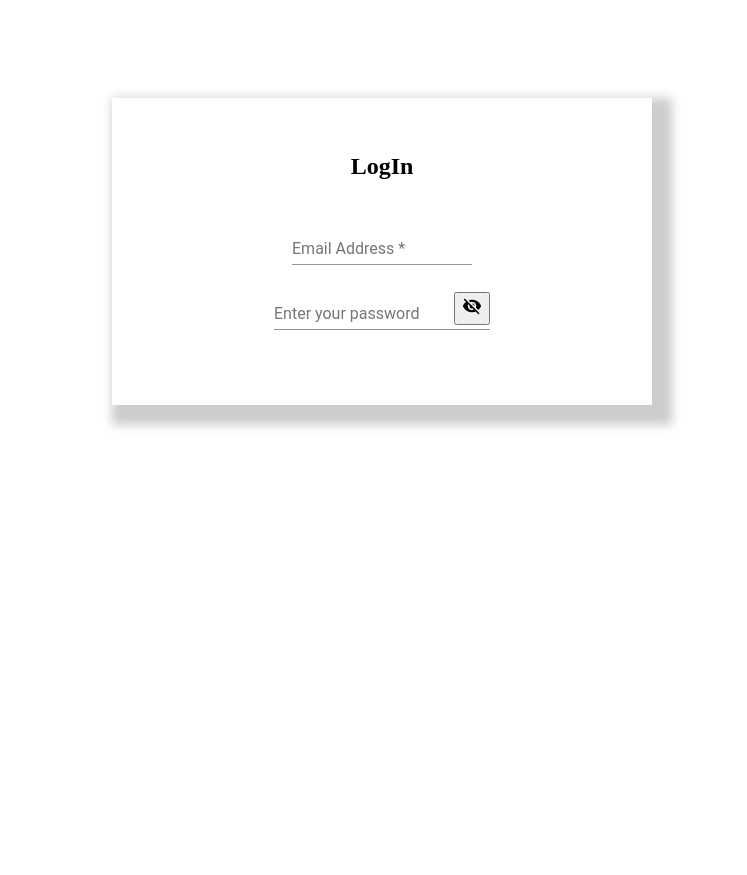
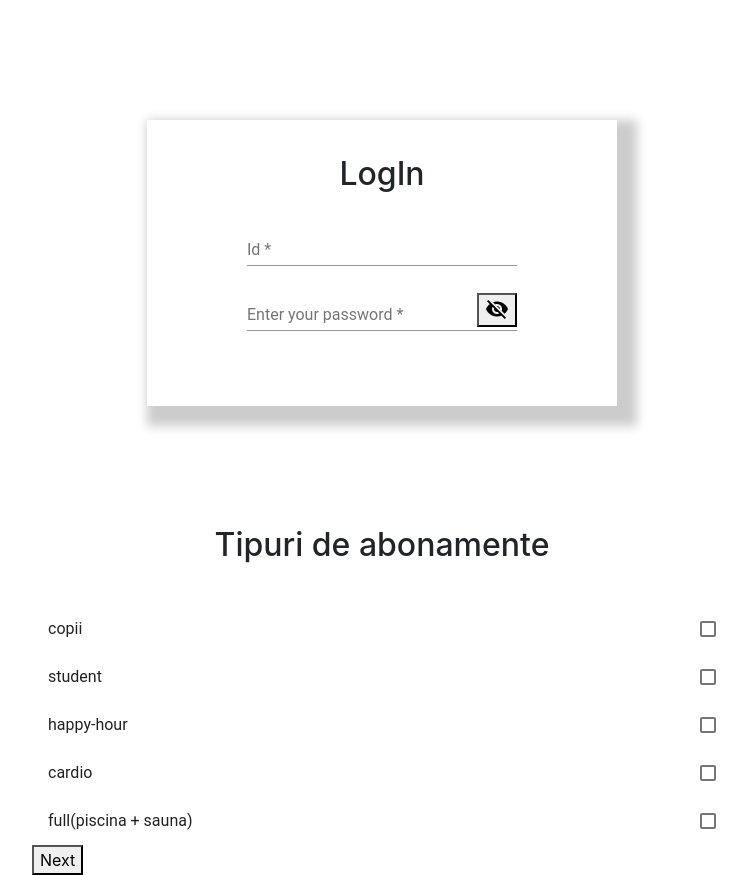
Before and after one commit to alexandrastratulat/fitness-app, an Angular app: page / in a window 1280 px wide. Shown: the whole page, without its empty margins (258-1005 px from the left). Before the commit the page ends 800 px from the top, so only its background shows below. Built offline with nearby package versions, Linux system fonts and the light colour scheme.

Commit message:
tip abonamente

```diff
--- a/package.json
+++ b/package.json
@@ -21,6 +21,7 @@
     "@angular/platform-browser": "~8.0.3",
     "@angular/platform-browser-dynamic": "~8.0.3",
     "@angular/router": "~8.0.3",
+    "ngx-bootstrap": "^5.1.0",
     "rxjs": "~6.4.0",
     "tslib": "^1.9.0",
     "zone.js": "~0.9.1"
--- /dev/null
+++ b/src/app/abonamente/abonamente/abonamente.component.css
@@ -0,0 +1,8 @@
+.abonamente{
+  width: 700px;
+  margin: auto;
+}
+
+.titlu{
+  text-align: center;
+}
--- /dev/null
+++ b/src/app/abonamente/abonamente/abonamente.component.html
@@ -0,0 +1,36 @@
+<!-- <div class="container">
+<div class="mb-3">
+  <pre class="card card-block card-header" *ngIf="value">Event select is fired. The heading of the selected tab is: {{value}}</pre>
+</div>
+<tabset>
+  <tab heading="Abonament copii" class="mt-2" (selectTab)="onSelect($event)">
+    <h4>Abonament copii ( <16 ) </h4>
+    <p>Lorem Ipsum is simply dummy text of the printing and typesetting industry.
+      Lorem Ipsum has been the industry's standard dummy text ever since the 1500s,
+      when an unknown printer took a galley of type and scrambled it to make a type specimen book.</p>
+      <mat-list role="list">
+          <mat-list-item role="listitem">Item 1</mat-list-item>
+          <mat-list-item role="listitem">Item 2</mat-list-item>
+          <mat-list-item role="listitem">Item 3</mat-list-item>
+        </mat-list>
+  </tab>
+  <tab heading="Abonament studenti" class="mt-2" (selectTab)="onSelect($event)">
+    <h4>Abonament student</h4>
+    <p>It has survived not only five centuries, but also the leap into electronic typesetting,
+      remaining essentially unchanged. It was popularised in the 1960s with the release of
+      Letraset sheets containing Lorem Ipsum passages</p>
+  </tab>
+</tabset>
+</div> -->
+<br> <br><br><br><br>
+<div class="abonamente">
+  <h2 class="titlu">Tipuri de abonamente</h2>
+  <br>
+  <mat-selection-list #abonament>
+    <mat-list-option *ngFor="let abonament of abonamente">
+      {{abonament}}
+    </mat-list-option>
+  </mat-selection-list>
+  <button mat-raised-button>Next</button>
+
+</div>
--- /dev/null
+++ b/src/app/abonamente/abonamente/abonamente.component.ts
@@ -0,0 +1,22 @@
+import { Component, OnInit } from '@angular/core';
+import { TabDirective } from 'ngx-bootstrap/tabs';
+
+@Component({
+  selector: 'app-abonamente',
+  templateUrl: './abonamente.component.html',
+  styleUrls: ['./abonamente.component.css']
+})
+export class AbonamenteComponent implements OnInit {
+  value: string;
+  onSelect(data: TabDirective): void {
+    this.value = data.heading;
+  }
+  constructor() { }
+
+  ngOnInit() {
+  }
+
+    abonamente: string[] = ['copii', 'student', 'happy-hour', 'cardio', 'full(piscina + sauna)'];
+
+
+}
--- a/src/app/app.component.html
+++ b/src/app/app.component.html
@@ -1,3 +1,4 @@
 <!--The content below is only a placeholder and can be replaced.-->
 <app-log></app-log>
+<app-abonamente></app-abonamente>
 <router-outlet></router-outlet>
--- a/src/app/app.module.ts
+++ b/src/app/app.module.ts
@@ -8,11 +8,15 @@ import { LogComponent } from './login/log/log.component';
 import {MatInputModule} from '@angular/material/input';
 import { MatFormFieldModule } from '@angular/material/form-field';
 import { MatIconModule } from '@angular/material/icon';
+import { AbonamenteComponent } from './abonamente/abonamente/abonamente.component';
+import { TabsModule } from 'ngx-bootstrap/tabs';
+import {MatListModule} from '@angular/material/list';
 
 @NgModule({
   declarations: [
     AppComponent,
-    LogComponent
+    LogComponent,
+    AbonamenteComponent,
   ],
   imports: [
     BrowserModule,
@@ -20,7 +24,9 @@ import { MatIconModule } from '@angular/material/icon';
     MatInputModule,
     MatFormFieldModule,
     MatIconModule,
-    BrowserAnimationsModule
+    BrowserAnimationsModule,
+    TabsModule.forRoot(),
+    MatListModule
   ],
   providers: [],
   bootstrap: [AppComponent]
--- a/src/app/login/log/log.component.css
+++ b/src/app/login/log/log.component.css
@@ -2,17 +2,20 @@
 .displayTableCell {
   width: 470px;
   margin: auto;
-  background-color: white;
   box-shadow: 10px 10px 10px 10px #ccc;
   padding: 35px;
   padding-bottom: 35px;
   padding-right: 35px;
   padding-left: 35px;
   text-align: center;
-  background:'https://www.google.com/search?q=abstract+gym+images&tbm=isch&tbs=rimg:CTQnrD8SgITZIjhyE3NXmP5zIt7nL_1C_1splysd5N18cpeKJGAa6sUpFH7lmdstif4HWdSuWD-cP45sm445thY1zuHCoSCXITc1eY_1nMiEbUN9uJ-sY7RKhIJ3ucv8L-ymXIRTU1VGhHMZbEqEgmx3k3Xxyl4ohGpxdZ7P3XxASoSCUYBrqxSkUfuERoPt7CEid5nKhIJWZ2y2J_1gdZ0R0WQYTYRG9gIqEglK5YP5w_1jmyRH_1H7mVYqWHnioSCbjjm2FjXO4cEcWUfl3K_1wOG&tbo=u&sa=X&ved=2ahUKEwjS1LyXxdrjAhXJCuwKHTV_BAMQ9C96BAgBEBs&biw=1536&bih=754&dpr=1.25#imgdii=sMGSBxgVGHwjrM:&imgrc=uOObYWNc7hyvwM:'
+  background-image: url="https://www.shutterstock.com/image-vector/vector-logo-design-fitness-club-605664122"
 }
 
 .authBlock{
   padding: 20px;
   text-align: center;
 }
+
+.example-full-width {
+  width: 75%;
+}
--- a/src/app/login/log/log.component.html
+++ b/src/app/login/log/log.component.html
@@ -5,12 +5,13 @@
   <div class="authBlock">
     <div class="formGroup">
       <mat-form-field class="example-full-width">
-            <input matInput type="text" class="formControl" placeholder="Email Address" #userName required>
+          <input matInput type="text" class="formControl" placeholder="Id" #userName required>
         </mat-form-field>
         <br>
-          <mat-form-field>
-            <input matInput placeholder="Enter your password" [type]="hide ? 'password' : 'text'">
-            <button mat-icon-button matSuffix (click)="hide = !hide" [attr.aria-label]="'Hide password'" [attr.aria-pressed]="hide">
+        <mat-form-field class="example-full-width">
+          <input matInput placeholder="Enter your password" [type]="hide ? 'password' : 'text'" #userPassword required >
+          <button mat-icon-button matSuffix (click)="hide = !hide" [attr.aria-label]="'Hide password'"
+            [attr.aria-pressed]="hide">
             <mat-icon>{{hide ? 'visibility_off' : 'visibility'}}</mat-icon>
           </button>
         </mat-form-field>
--- a/src/app/login/log/log.component.ts
+++ b/src/app/login/log/log.component.ts
@@ -6,9 +6,7 @@ import { Component, OnInit } from '@angular/core';
   styleUrls: ['./log.component.css']
 })
 export class LogComponent implements OnInit {
-
   hide = true;
-
   constructor() { }
 
   ngOnInit() {
--- a/src/app/login/login.module.ts
+++ b/src/app/login/login.module.ts
@@ -10,7 +10,6 @@ import {MatIconModule} from '@angular/material/icon';
     MatInputModule,
     MatFormFieldModule,
     MatIconModule,
-
   ]
 })
 export class LoginModule { }
--- a/src/index.html
+++ b/src/index.html
@@ -8,6 +8,8 @@
   <meta name="viewport" content="width=device-width, initial-scale=1">
   <link rel="icon" type="image/x-icon" href="favicon.ico">
   <link href="https://fonts.googleapis.com/icon?family=Material+Icons&display=block" rel="stylesheet">
+  <link href="https://maxcdn.bootstrapcdn.com/bootstrap/4.0.0/css/bootstrap.min.css" rel="stylesheet">
+
 </head>
 <body>
   <app-root></app-root>
```
Also changed, not shown: src/app/abonamente/abonamente.module.ts (added, +16 -0 lines), 2 other files (tests, documents, lock files or other folders). Lines whose indentation alone changed are shown as unchanged.
